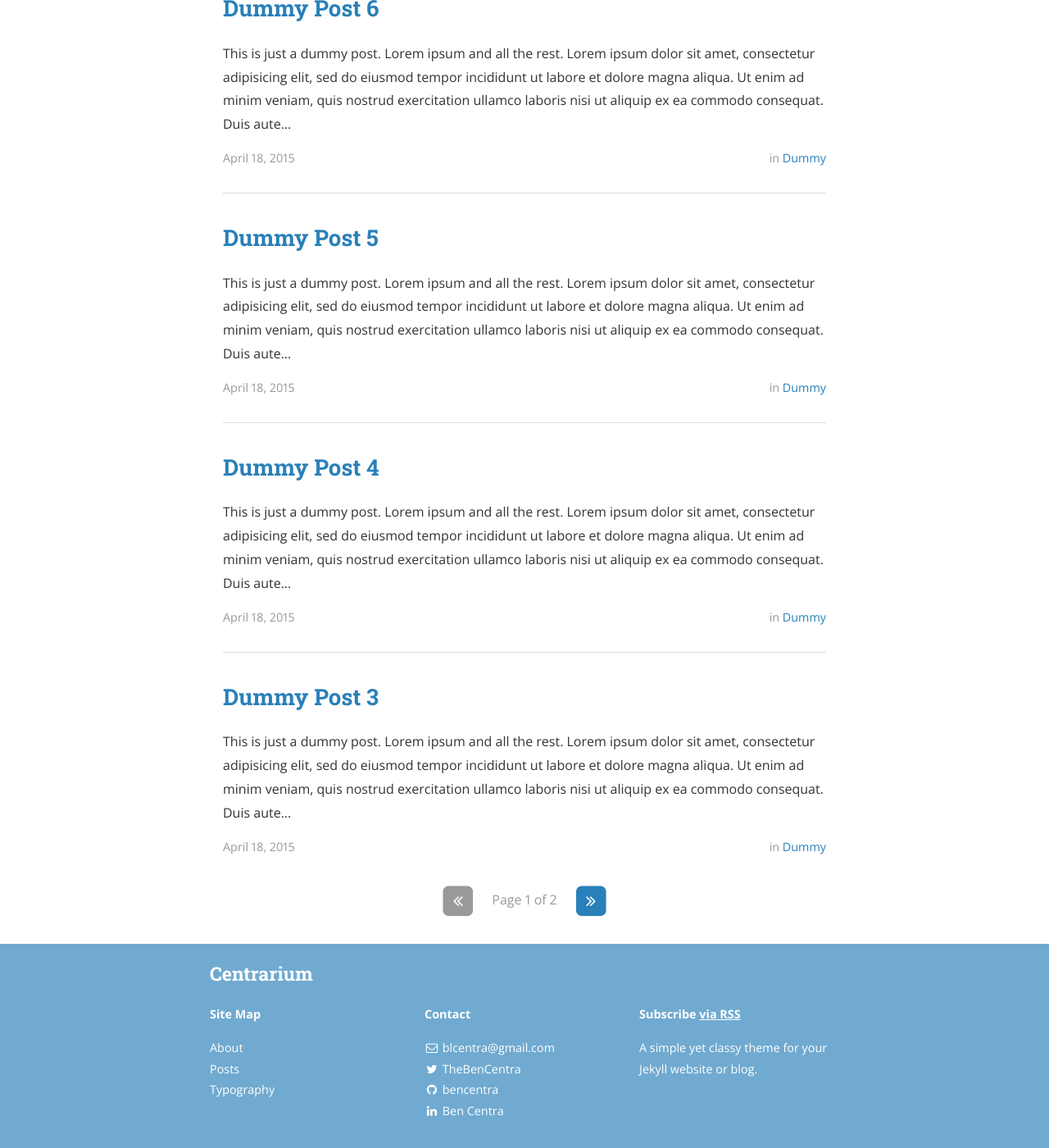
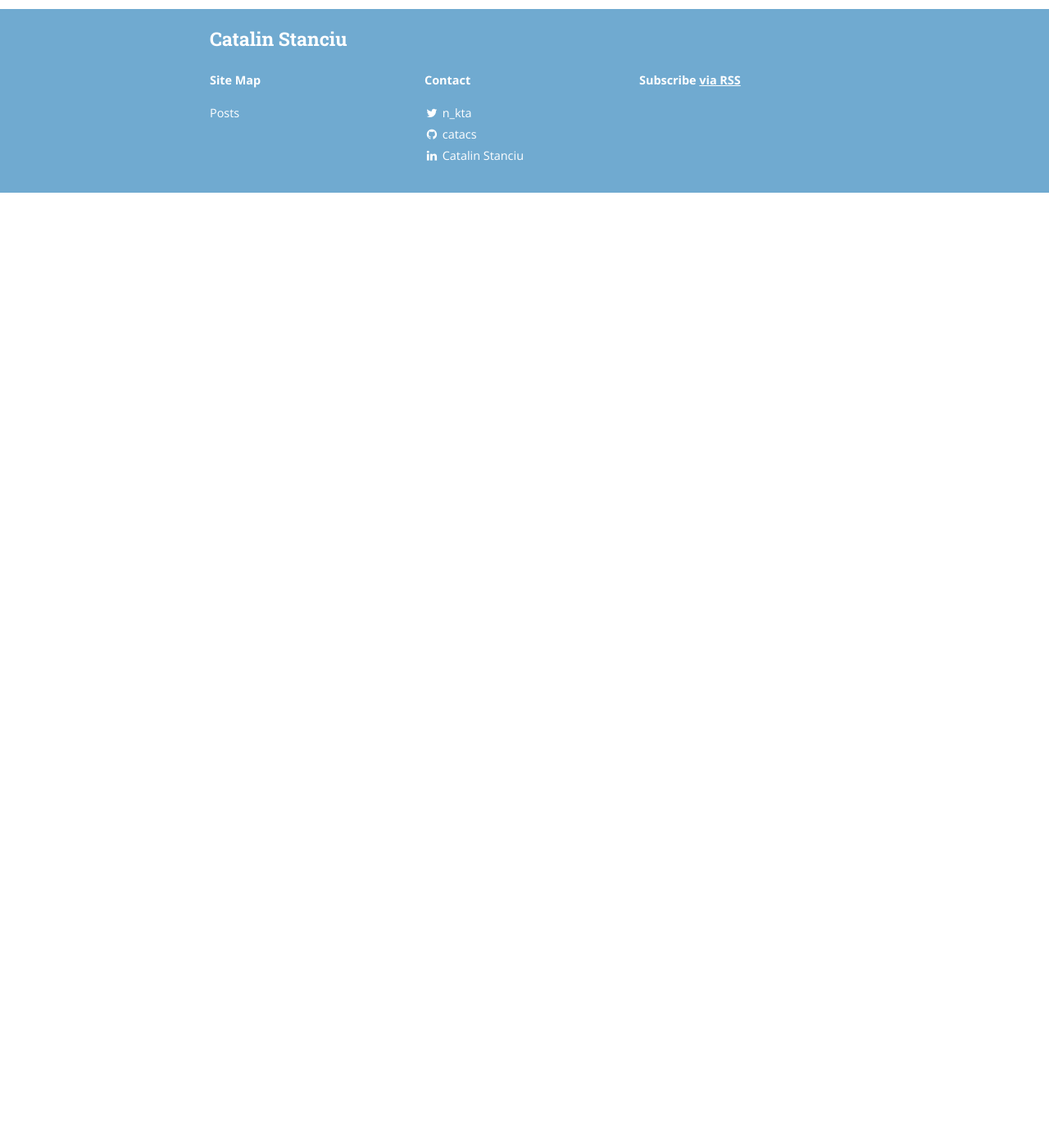
Before and after one commit to catacs/catacs.com, a Jekyll site: the page built from index.html, in a window 1280 px wide and 1400 px high, scrolled down 801 px. Shown: the whole window at 82% size. Built offline with Jekyll 4.4.1, drawn with Linux system fonts in a browser that asks for light colours; nearby versions of some CDN libraries; the list of posts is cut into pages by our own code; after the commit the page ends 1036 px from its top, so only the background shows below that; some of the changed text lies outside the part shown.

Commit message:
Configure webpage and cleanup

```diff
--- /dev/null
+++ b/Gemfile
@@ -0,0 +1,3 @@
+
+source 'https://rubygems.org'
+gem 'jekyll'
--- a/_config.yml
+++ b/_config.yml
@@ -3,17 +3,16 @@
   - "/vendor/"
 
 # Site settings
-title: Centrarium
-subtitle: "A simple yet classy theme for your Jekyll website or blog"
-email: blcentra@gmail.com
-name: Ben Centra
-description: >
-  A simple yet classy theme for your Jekyll website or blog.
+title: Catalin Stanciu
+subtitle: ""
+email:
+name: Catalin Stanciu
+description:
 # Base URL of site (i.e. /blog). It should always start with a slash,
 # and never end with a slash. Set it to a blank value if hosting at the
 # root of your server.
 baseurl: "/catacs.com" # the subpath of your site, e.g. /blog/
-url: "http://bencentra.github.io" # the base hostname & protocol for your site
+url: "https://catacs.github.io" # the base hostname & protocol for your site
 cover: "/assets/header_image.jpg"
 logo: "/assets/logo.png"
 
@@ -23,16 +22,6 @@
 paginate_path: "/page:num/"
 inter_post_navigation: false
 highlightjs_theme: "monokai-sublime"
-
-# Archive settings (see https://github.com/jekyll/jekyll-archives/)
-jekyll-archives:
-  enabled:
-    - categories
-    - tags
-  layout: 'archive'
-  permalinks:
-    category: '/category/:name/'
-    tag: '/tag/:name/'
 
 # Disqus comments
 # disqus_shortname: bencentra
@@ -66,37 +55,23 @@
 social:
   - name: Twitter
     icon: twitter
-    username: TheBenCentra
-    url: https://twitter.com/TheBenCentra
+    username: n_kta
+    url: https://twitter.com/nk_ta
     desc: Follow me on Twitter
-    share: true
-
-  - name: Facebook
-    icon: facebook
-    username: thebencentra
-    url:
-    desc: Friend me on Facebook
     share: true
 
   - name: GitHub
     icon: github
-    username: bencentra
-    url: https://github.com/bencentra
+    username: catacs
+    url: https://github.com/catacs
     desc: Fork me on GitHub
-    share: false
+    share: true
 
   - name: LinkedIn
     icon: linkedin
-    username: Ben Centra
-    url: https://www.linkedin.com/pub/ben-centra/47/769/60a
+    username: Catalin Stanciu
+    url: http://linkedin.com/in/catacs
     desc: Connect with me on LinkedIn
-    share: true
-
-  - name: Google+
-    icon: google-plus
-    username:
-    url:
-    desc: Add me to your Circles
     share: true
 
   - name: YouTube
@@ -187,6 +162,6 @@
 
     twitter_image: "/assets/logo.png"
 
-    os_repo: "https://github.com/bencentra/centrarium.com"
-    os_rcs_type: "git"
-    os_src: "git@github.com:bencentra/centrarium.com.git"
+    # os_repo: "https://github.com/bencentra/centrarium.com"
+    # os_rcs_type: "git"
+    # os_src: "git@github.com:bencentra/centrarium.com.git"
--- a/_includes/footer.html
+++ b/_includes/footer.html
@@ -19,20 +19,23 @@
 		<div class="site-contact">
 
 			<p><strong>Contact</strong></p>
+
 			<ul class="social-media-list">
+				{% if site.email %}
 				<li>
 					<a href="mailto:{{ site.email }}">
 						<i class="fa fa-envelope-o"></i>
 						<span class="username">{{ site.email }}</span>
 					</a>
 				</li>
-
+				{% endif %}
 				{% for social in site.social %}
 				{% if social.url != null %}
 				<li>
 					<a href="{{ social.url }}" title="{{ social.desc }}">
 						<i class="fa fa-{{ social.icon }}"></i>
-              <span class="username">{% if social.username %}{{ social.username }}{% else %}{{ social.name }}{% endif %}</span>
+						<span
+							class="username">{% if social.username %}{{ social.username }}{% else %}{{ social.name }}{% endif %}</span>
 					</a>
 				</li>
 				{% endif %}
@@ -42,7 +45,8 @@
 		</div>
 
 		<div class="site-signature">
-      <p class="rss-subscribe text"><strong>Subscribe <a href="{{ "/feed.xml" | prepend: site.baseurl }}">via RSS</a></strong></p>
+			<p class="rss-subscribe text"><strong>Subscribe <a href="{{ "/feed.xml" | prepend: site.baseurl }}">via
+						RSS</a></strong></p>
 			<p class="text">{{ site.description }}</p>
 		</div>
 
@@ -56,17 +60,17 @@
 <script src="//cdnjs.cloudflare.com/ajax/libs/lightbox2/2.7.1/js/lightbox.min.js"></script>
 
 <script type="text/javascript">
-$(document).ready(function() {
+	$(document).ready(function () {
 		// Default syntax highlighting
 		hljs.initHighlightingOnLoad();
 
 		// Header
 		var menuToggle = $('#js-mobile-menu').unbind();
 		$('#js-navigation-menu').removeClass("show");
-  menuToggle.on('click', function(e) {
+		menuToggle.on('click', function (e) {
 			e.preventDefault();
-    $('#js-navigation-menu').slideToggle(function(){
-      if($('#js-navigation-menu').is(':hidden')) {
+			$('#js-navigation-menu').slideToggle(function () {
+				if ($('#js-navigation-menu').is(':hidden')) {
 					$('#js-navigation-menu').removeAttr('style');
 				}
 			});
@@ -85,14 +89,22 @@
 {% if site.ga_tracking_id %}
 <!-- Google Analytics -->
 <script>
-  (function(i,s,o,g,r,a,m){i['GoogleAnalyticsObject']=r;i[r]=i[r]||function(){
-  (i[r].q=i[r].q||[]).push(arguments)},i[r].l=1*new Date();a=s.createElement(o),
-  m=s.getElementsByTagName(o)[0];a.async=1;a.src=g;m.parentNode.insertBefore(a,m)
-  })(window,document,'script','//www.google-analytics.com/analytics.js','ga');
+	(function (i, s, o, g, r, a, m) {
+		i['GoogleAnalyticsObject'] = r;
+		i[r] = i[r] || function () {
+			(i[r].q = i[r].q || []).push(arguments)
+		}, i[r].l = 1 * new Date();
+		a = s.createElement(o),
+			m = s.getElementsByTagName(o)[0];
+		a.async = 1;
+		a.src = g;
+		m.parentNode.insertBefore(a, m)
+	})(window, document, 'script', '//www.google-analytics.com/analytics.js', 'ga');
 	ga('create', '{{ site.ga_tracking_id }}', 'auto');
 	ga('send', 'pageview', {
 		'page': '{{ page.url }}',
 		'title': '{% if page.title %}{{ page.title }}{% else %}{{ site.title }}{% endif %}'
 	});
+
 </script>
 {% endif %}
--- a/_includes/header.html
+++ b/_includes/header.html
@@ -1,11 +1,7 @@
 <header class="navigation" role="banner">
 	<div class="navigation-wrapper">
 		<a href="{{ site.baseurl }}/" class="logo">
-      {% if site.logo %}
-      <img src="{{ site.logo | prepend: site.baseurl }}" alt="{{ site.title }}">
-      {% else %}
-      <span>{{ site.title }}</span>
-      {% endif %}
+			Catalin Stanciu
 		</a>
 		<a href="javascript:void(0)" class="navigation-menu-button" id="js-mobile-menu">
 			<i class="fa fa-bars"></i>
--- a/_posts/2015-04-18-dummy3.markdown
+++ /dev/null
@@ -1,16 +0,0 @@
----
-layout: post
-title:  "Dummy Post 3"
-date:   2015-04-18 08:43:59
-author: Ben Centra
-categories: Dummy
----
-
-This is just a dummy post. Lorem ipsum and all the rest.
-
-Lorem ipsum dolor sit amet, consectetur adipisicing elit, sed do eiusmod
-tempor incididunt ut labore et dolore magna aliqua. Ut enim ad minim veniam,
-quis nostrud exercitation ullamco laboris nisi ut aliquip ex ea commodo
-consequat. Duis aute irure dolor in reprehenderit in voluptate velit esse
-cillum dolore eu fugiat nulla pariatur. Excepteur sint occaecat cupidatat non
-proident, sunt in culpa qui officia deserunt mollit anim id est laborum.
--- a/_posts/2015-04-18-dummy4.markdown
+++ /dev/null
@@ -1,17 +0,0 @@
----
-layout: post
-title:  "Dummy Post 4"
-date:   2015-04-18 08:43:59
-author: Ben Centra
-categories: Dummy
-tags: ipsum
----
-
-This is just a dummy post. Lorem ipsum and all the rest.
-
-Lorem ipsum dolor sit amet, consectetur adipisicing elit, sed do eiusmod
-tempor incididunt ut labore et dolore magna aliqua. Ut enim ad minim veniam,
-quis nostrud exercitation ullamco laboris nisi ut aliquip ex ea commodo
-consequat. Duis aute irure dolor in reprehenderit in voluptate velit esse
-cillum dolore eu fugiat nulla pariatur. Excepteur sint occaecat cupidatat non
-proident, sunt in culpa qui officia deserunt mollit anim id est laborum.
--- a/_posts/2015-04-18-dummy5.markdown
+++ /dev/null
@@ -1,17 +0,0 @@
----
-layout: post
-title:  "Dummy Post 5"
-date:   2015-04-18 08:43:59
-author: Ben Centra
-categories: Dummy
-tags: lorem
----
-
-This is just a dummy post. Lorem ipsum and all the rest.
-
-Lorem ipsum dolor sit amet, consectetur adipisicing elit, sed do eiusmod
-tempor incididunt ut labore et dolore magna aliqua. Ut enim ad minim veniam,
-quis nostrud exercitation ullamco laboris nisi ut aliquip ex ea commodo
-consequat. Duis aute irure dolor in reprehenderit in voluptate velit esse
-cillum dolore eu fugiat nulla pariatur. Excepteur sint occaecat cupidatat non
-proident, sunt in culpa qui officia deserunt mollit anim id est laborum.
--- a/_posts/2015-04-18-dummy6.markdown
+++ /dev/null
@@ -1,17 +0,0 @@
----
-layout: post
-title:  "Dummy Post 6"
-date:   2015-04-18 08:43:59
-author: Ben Centra
-categories: Dummy
-tags: lorem ipsum
----
-
-This is just a dummy post. Lorem ipsum and all the rest.
-
-Lorem ipsum dolor sit amet, consectetur adipisicing elit, sed do eiusmod
-tempor incididunt ut labore et dolore magna aliqua. Ut enim ad minim veniam,
-quis nostrud exercitation ullamco laboris nisi ut aliquip ex ea commodo
-consequat. Duis aute irure dolor in reprehenderit in voluptate velit esse
-cillum dolore eu fugiat nulla pariatur. Excepteur sint occaecat cupidatat non
-proident, sunt in culpa qui officia deserunt mollit anim id est laborum.
--- a/_posts/2015-04-18-welcome-to-jekyll.markdown
+++ /dev/null
@@ -1,74 +0,0 @@
----
-layout: post
-title:  "Welcome to Jekyll!"
-date:   2015-04-18 08:43:59
-author: Ben Centra
-categories: Jekyll
-tags:	jekyll welcome
-cover:  "/assets/instacode.png"
----
-
-You’ll find this post in your `_posts` directory. Go ahead and edit it and re-build the site to see your changes. You can rebuild the site in many different ways, but the most common way is to run `jekyll serve`, which launches a web server and auto-regenerates your site when a file is updated.
-
-## Adding New Posts
-
-To add new posts, simply add a file in the `_posts` directory that follows the convention `YYYY-MM-DD-name-of-post.ext` and includes the necessary front matter. Take a look at the source for this post to get an idea about how it works.
-
-### Tags and Categories
-
-If you list one or more categories or tags in the front matter of your post, they will be included with the post on the page as links. Clicking the link will bring you to an auto-generated archive page for the category or tag, created using the [jekyll-archive][jekyll-archive] gem.
-
-### Cover Images
-
-To add a cover image to your post, set the "cover" property in the front matter with the relative URL of the image (i.e. <code>cover: "/assets/cover_image.jpg"</code>).
-
-### Code Snippets
-
-You can use [highlight.js][highlight] to add syntax highlight code snippets:
-
-Use the [Liquid][liquid] `{% raw %}{% highlight <language> %}{% endraw %}` tag to add syntax highlighting to code snippets.
-
-For instance, this template...
-{% highlight html %}
-{% raw %}{% highlight javascript %}
-function demo(string, times) {
-  for (var i = 0; i < times; i++) {
-    console.log(string);
-  }
-}
-demo("hello, world!", 10);
-{% endhighlight %}{% endraw %}
-{% endhighlight %}
-
-...will come out looking like this:
-
-{% highlight javascript %}
-function demo(string, times) {
-  for (var i = 0; i < times; i++) {
-    console.log(string);
-  }
-}
-demo("hello, world!", 10);
-{% endhighlight %}
-
-Syntax highlighting is done using [highlight.js][highlight]. You can change the active theme in [head.html](https://github.com/bencentra/centrarium/blob/2dcd73d09e104c3798202b0e14c1db9fa6e77bc7/_includes/head.html#L15).
-
-### Images
-
-Lightbox has been enabled for images. To create the link that'll launch the lightbox, add <code>data-lightbox</code> and <code>data-title</code> attributes to an <code>&lt;a&gt;</code> tag around your <code>&lt;img&gt;</code> tag. The result is:
-
-<a href="//bencentra.com/assets/images/falcon9_large.jpg" data-lightbox="falcon9-large" data-title="Check out the Falcon 9 from SpaceX">
-  <img src="//bencentra.com/assets/images/falcon9_small.jpg" title="Check out the Falcon 9 from SpaceX">
-</a>
-
-For more information, check out the [Lightbox][lightbox] website.
-
-Check out the [Jekyll docs][jekyll] for more info on how to get the most out of Jekyll. File all bugs/feature requests at [Jekyll’s GitHub repo][jekyll-gh]. If you have questions, you can ask them on [Jekyll’s dedicated Help repository][jekyll-help].
-
-[jekyll]:      http://jekyllrb.com
-[jekyll-gh]:   https://github.com/jekyll/jekyll
-[jekyll-help]: https://github.com/jekyll/jekyll-help
-[highlight]:   https://highlightjs.org/
-[lightbox]:    http://lokeshdhakar.com/projects/lightbox2/
-[jekyll-archive]: https://github.com/jekyll/jekyll-archives
-[liquid]: https://github.com/Shopify/liquid/wiki/Liquid-for-Designers
--- a/about.md
+++ /dev/null
@@ -1,17 +0,0 @@
----
-layout: page
-title: About
-permalink: /about/
----
-
-<img src="{{ site.baseurl }}/assets/profile-placeholder.gif" title="Profile Picture" class="profile">
-
-Centrarium is a custom theme for Jekyll, made by [Ben Centra][bencentra] for his own blog. He'd be humbled if you liked it enough to use it as well! Installation and configuration instructions can be found in the [GitHub repository](https://github.com/bencentra/centrarium).
-
-This page is a good place to write about yourself, your project, your product, or whatever it is your site is for. You can replace the image above, or you can get rid of it entirely.
-
-You can find out more info about customizing your Jekyll theme, as well as basic Jekyll usage documentation at [jekyllrb.com](http://jekyllrb.com/). And you can find the source code for Jekyll at [github.com/jekyll/jekyll](https://github.com/jekyll/jekyll)
-
-[centrarium]: https://github.com/bencentra/centrarium
-[bencentra]: http://bencentra.com
-[jekyll]: https://github.com/jekyll/jekyll
--- a/typography.html
+++ /dev/null
@@ -1,155 +0,0 @@
----
-layout: page
-title: Typography
-permalink: /typography/
----
-
-<p>The purpose of this HTML is to help determine what default settings are with Bitters and to make sure that all possible HTML Elements are included in this HTML so as to not miss any possible Elements when designing a site.</p>
-
-<hr>
-
-<h1 id="headings">Headings</h1>
-
-<h1>h1. Heading</h1>
-<h2>h2. Heading</h2>
-<h3>h3. Heading</h3>
-<h4>h4. Heading</h4>
-<h5>h5. Heading</h5>
-<h6>h6. Heading</h6>
-
-<hr>
-
-<h1 id="paragraph">Paragraph</h1>
-
-<p>Lorem ipsum dolor sit amet, <a href="#" title="test link">test link</a> adipiscing elit. Nullam dignissim convallis est. Quisque aliquam. Donec faucibus. Nunc iaculis suscipit dui. Nam sit amet sem. Aliquam libero nisi, imperdiet at, tincidunt nec, gravida vehicula, nisl. Praesent mattis, massa quis luctus fermentum, turpis mi volutpat justo, eu volutpat enim diam eget metus. Maecenas ornare tortor. Donec sed tellus eget sapien fringilla nonummy. Mauris a ante. Suspendisse quam sem, consequat at, commodo vitae, feugiat in, nunc. Morbi imperdiet augue quis tellus.</p>
-
-<p>Lorem ipsum dolor sit amet, <em>emphasis</em> consectetuer adipiscing elit. Nullam dignissim convallis est. Quisque aliquam. Donec faucibus. Nunc iaculis suscipit dui. Nam sit amet sem. Aliquam libero nisi, imperdiet at, tincidunt nec, gravida vehicula, nisl. Praesent mattis, massa quis luctus fermentum, turpis mi volutpat justo, eu volutpat enim diam eget metus. Maecenas ornare tortor. Donec sed tellus eget sapien fringilla nonummy. Mauris a ante. Suspendisse quam sem, consequat at, commodo vitae, feugiat in, nunc. Morbi imperdiet augue quis tellus.</p>
-
-<hr>
-
-<h1 id="list_types">List Types</h1>
-
-<p>Lists are unstyled by defualt. To restore the original styling, add the <code>.default</code> class</p>
-
-<h3>Definition List</h3>
-<dl>
-  <dt>Definition List Title</dt>
-  <dd>This is a definition list division.</dd>
-</dl>
-
-<h3>Ordered List</h3>
-<ol>
-  <li>List Item 1</li>
-  <li>List Item 2</li>
-  <li>List Item 3</li>
-</ol>
-
-<h3>Unordered List</h3>
-<ul>
-  <li>List Item 1</li>
-  <li>List Item 2</li>
-  <li>List Item 3</li>
-</ul>
-
-<h3>Ordered List with <code>.default</code> class</h3>
-<ol class="default">
-  <li>List Item 1</li>
-  <li>List Item 2</li>
-  <li>List Item 3</li>
-</ol>
-
-<h3>Unordered List with <code>.default</code> class</h3>
-<ul class="default">
-  <li>List Item 1</li>
-  <li>List Item 2</li>
-  <li>List Item 3</li>
-</ul>
-
-<hr>
-
-<h1 id="form_elements">Fieldsets and Form Elements</h1>
-
-<fieldset>
-  <p>Lorem ipsum dolor sit amet, consectetuer adipiscing elit. Nullam dignissim convallis est. Quisque aliquam. Donec faucibus. Nunc iaculis suscipit dui. Nam sit amet sem. Aliquam libero nisi, imperdiet at, tincidunt nec, gravida vehicula, nisl. Praesent mattis, massa quis luctus fermentum, turpis mi volutpat justo, eu volutpat enim diam eget metus.</p>
-
-  <form>
-    <h2>Form Element</h2>
-
-    <p>Lorem ipsum dolor sit amet, consectetuer adipiscing elit. Nullam dignissim convallis est. Quisque aliquam. Donec faucibus. Nunc iaculis suscipit dui.</p>
-
-    <p><label for="text_field">Text Field:</label>
-      <input type="text" id="text_field" /></p>
-
-    <p><label for="text_area">Text Area:</label>
-      <textarea id="text_area"></textarea></p>
-
-    <p><label for="select_element">Select Element:</label>
-      <select name="select_element">
-        <optgroup label="Option Group 1">
-          <option value="1">Option 1</option>
-          <option value="2">Option 2</option>
-          <option value="3">Option 3</option>
-        </optgroup>
-        <optgroup label="Option Group 2">
-          <option value="1">Option 1</option>
-          <option value="2">Option 2</option>
-          <option value="3">Option 3</option>
-        </optgroup>
-    </select></p>
-
-    <p><label for="radio_buttons">Radio Buttons:</label>
-      <label>
-        <input type="radio" class="radio" name="radio_button" value="radio_1" /> Radio 1
-      </label>
-      <label>
-        <input type="radio" class="radio" name="radio_button" value="radio_2" /> Radio 2
-      </label>
-      <label>
-        <input type="radio" class="radio" name="radio_button" value="radio_3" /> Radio 3
-      </label>
-    </p>
-
-    <p><label for="checkboxes">Checkboxes:</label>
-      <label>
-        <input type="checkbox" class="checkbox" name="checkboxes" value="check_1" /> Checkbox 1
-      </label>
-      <label>
-        <input type="checkbox" class="checkbox" name="checkboxes" value="check_2" /> Checkbox 2
-      </label>
-      <label>
-        <input type="checkbox" class="checkbox" name="checkboxes" value="check_3" /> Checkbox 3
-      </label>
-    </p>
-
-    <p><label for="password">Password:</label>
-      <input type="password" class="password" name="password" />
-    </p>
-
-    <p><label for="file">File Input:</label>
-      <input type="file" class="file" name="file" />
-    </p>
-
-
-    <p><input type="submit" value="Submit" /></p>
-  </form>
-</fieldset>
-
-<hr>
-
-<h1 id="tables">Tables</h1>
-
-<table cellspacing="0" cellpadding="0">
-  <tr>
-    <th>Table Header 1</th><th>Table Header 2</th><th>Table Header 3</th>
-  </tr>
-  <tr>
-    <td>Division 1</td><td>Division 2</td><td>Division 3</td>
-  </tr>
-  <tr class="even">
-    <td>Division 1</td><td>Division 2</td><td>Division 3</td>
-  </tr>
-  <tr>
-    <td>Division 1</td><td>Division 2</td><td>Division 3</td>
-  </tr>
-</table>
-</div>
```
Also changed, not shown: _layouts/post.html (+21 -10 lines), _posts/2015-04-18-dummy2.markdown (deleted, +0 -16 lines), Gemfile.lock (added). Lines whose indentation alone changed are shown as unchanged.
